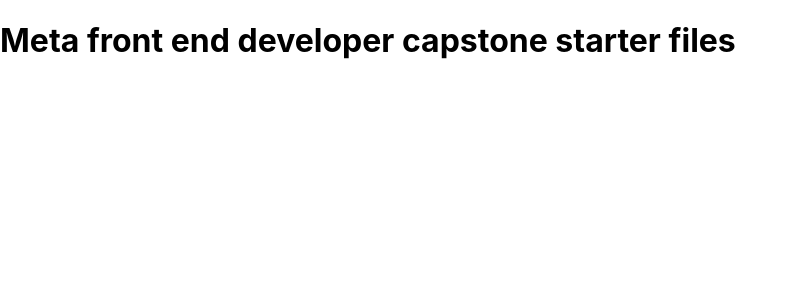
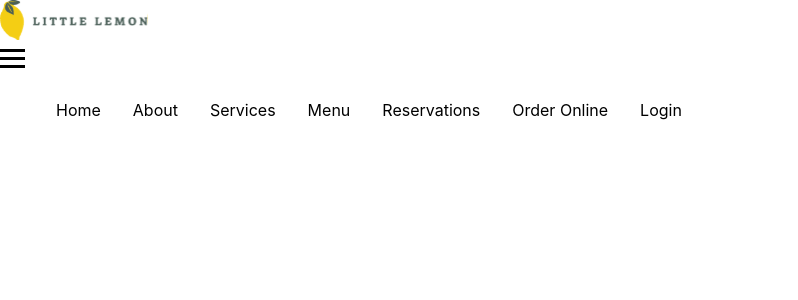
Before and after one commit to dlp-javier/meta-frontend-developer-capstone, a React (Create React App) app: page / in a window 1280 px wide. Shown: the top 300 px of the page, without its empty margins (0-798 px from the left). Built offline with nearby package versions, Linux system fonts and the light colour scheme.

Commit message:
Import of NAV component into app.js and NAV file HTML layout for navigation bar

```diff
--- a/src/App.js
+++ b/src/App.js
@@ -1,9 +1,10 @@
 import logo from './logo.svg';
 import './App.css';
+import Nav from './components/Nav'
 
 function App() {
   return (
-    <h1>Meta front end developer capstone starter files</h1>
+    <Nav />
   );
 }
 
--- a/src/components/Nav.js
+++ b/src/components/Nav.js
@@ -0,0 +1,44 @@
+import React from 'react'
+import logo from '../images/Logo .svg'
+
+const Nav = () => {
+  return (
+    <nav>
+        <a href="/">
+            <img src={logo} alt='logo' />
+        </a>
+        {/* mobile navbar */}
+        <div>
+            <div className="bar"></div>
+            <div className="bar"></div>
+            <div className="bar"></div>
+        </div>
+        {/* nav items */}
+        <ul>
+            <li>
+                <a href="/">Home</a>
+            </li>
+            <li>
+                <a href="/">About</a>
+            </li>
+            <li>
+                <a href="/">Services</a>
+            </li>
+            <li>
+                <a href="/">Menu</a>
+            </li>
+            <li>
+                <a href="/">Reservations</a>
+            </li>
+            <li>
+                <a href="/">Order Online</a>
+            </li>
+            <li>
+                <a href="/">Login</a>
+            </li>
+        </ul>
+
+    </nav>
+  )
+}
+export default Nav;
```
